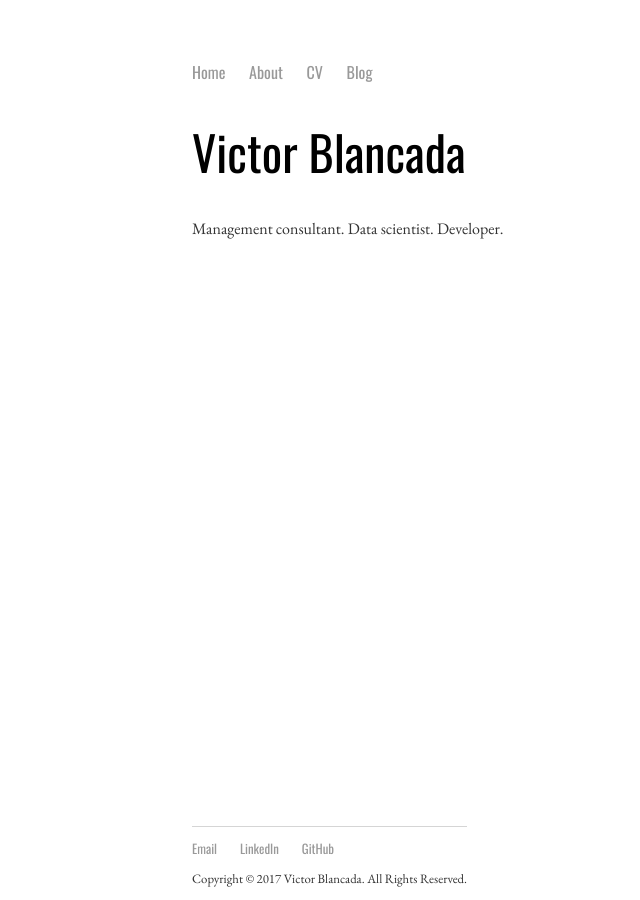
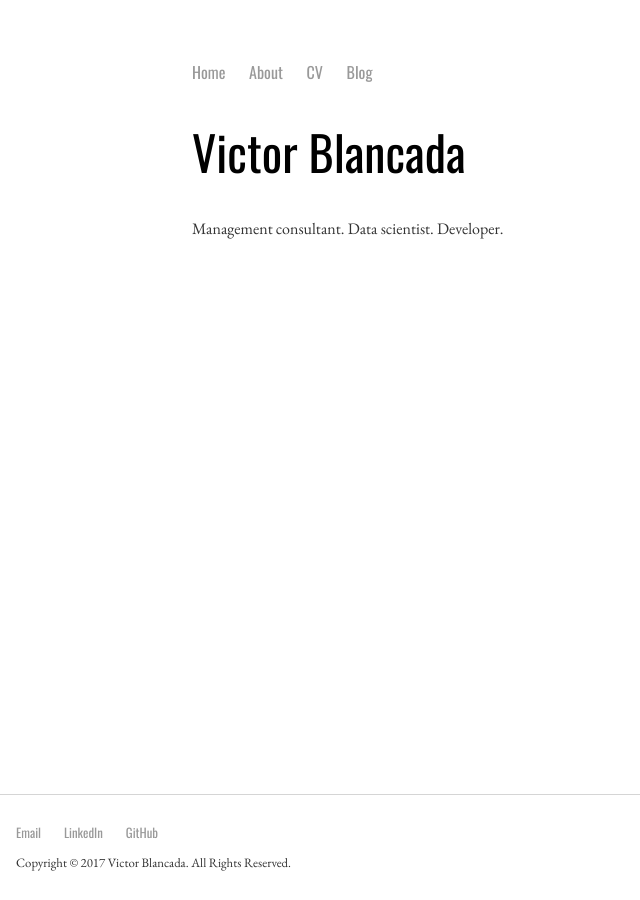
Before and after one commit to victorangeloblancada/victorangeloblancada.github.io-jekyll, a Jekyll site: the page built from index.html, in a window 1280 px wide. Shown: the whole page, without its empty margins (0-640 px from the left). Built offline with Jekyll 4.4.1, drawn with Linux system fonts in a browser that asks for light colours.

Commit message:
Update main.css

```diff
--- a/css/main.css
+++ b/css/main.css
@@ -70,7 +70,10 @@ footer {
     border-top: 1px solid #d5d5d5;
     font-size: .8em;
     position: absolute;
+    right: 0;
     bottom: 0;
+    left: 0;
+    padding: 1rem;
 }
 
 ul.posts {
```
